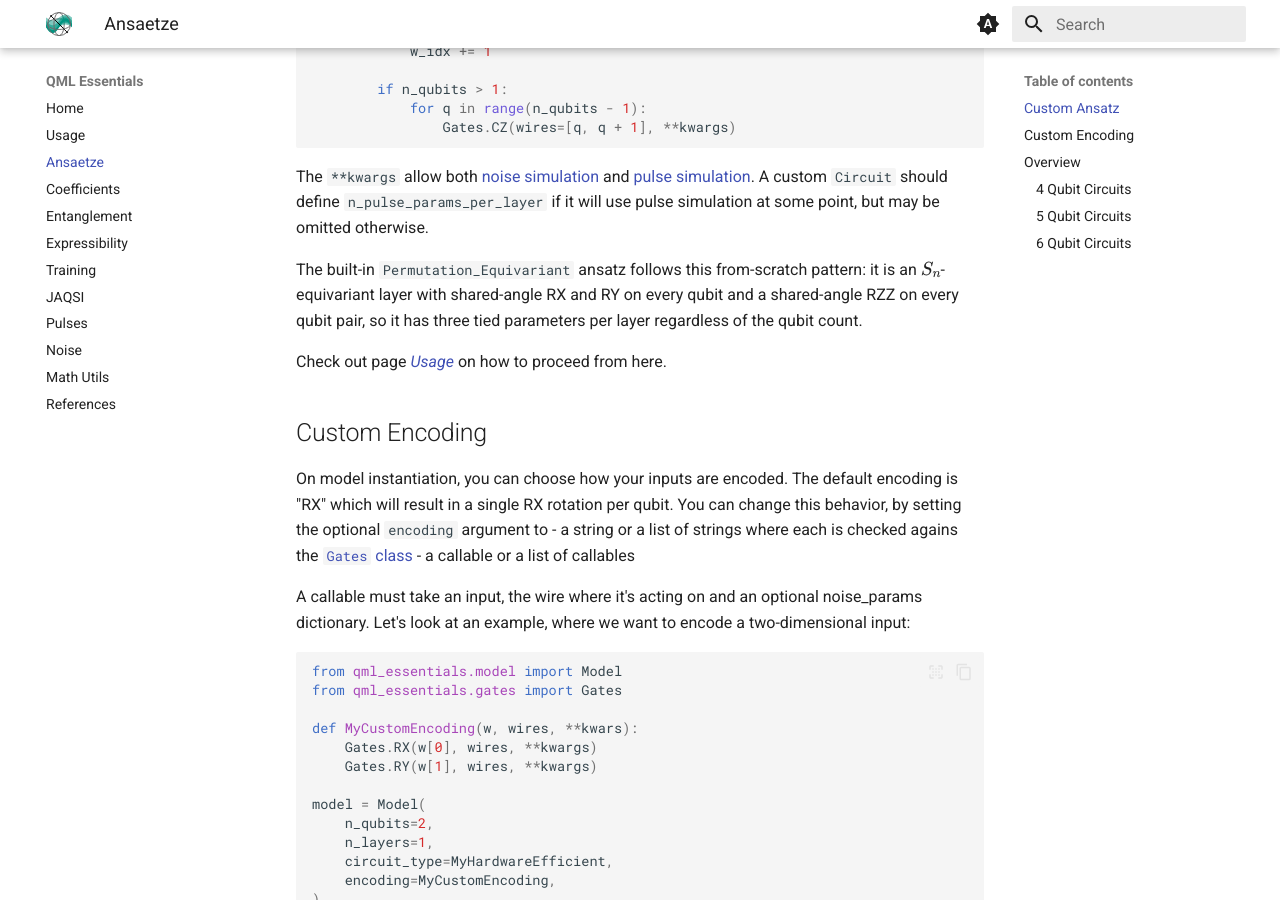
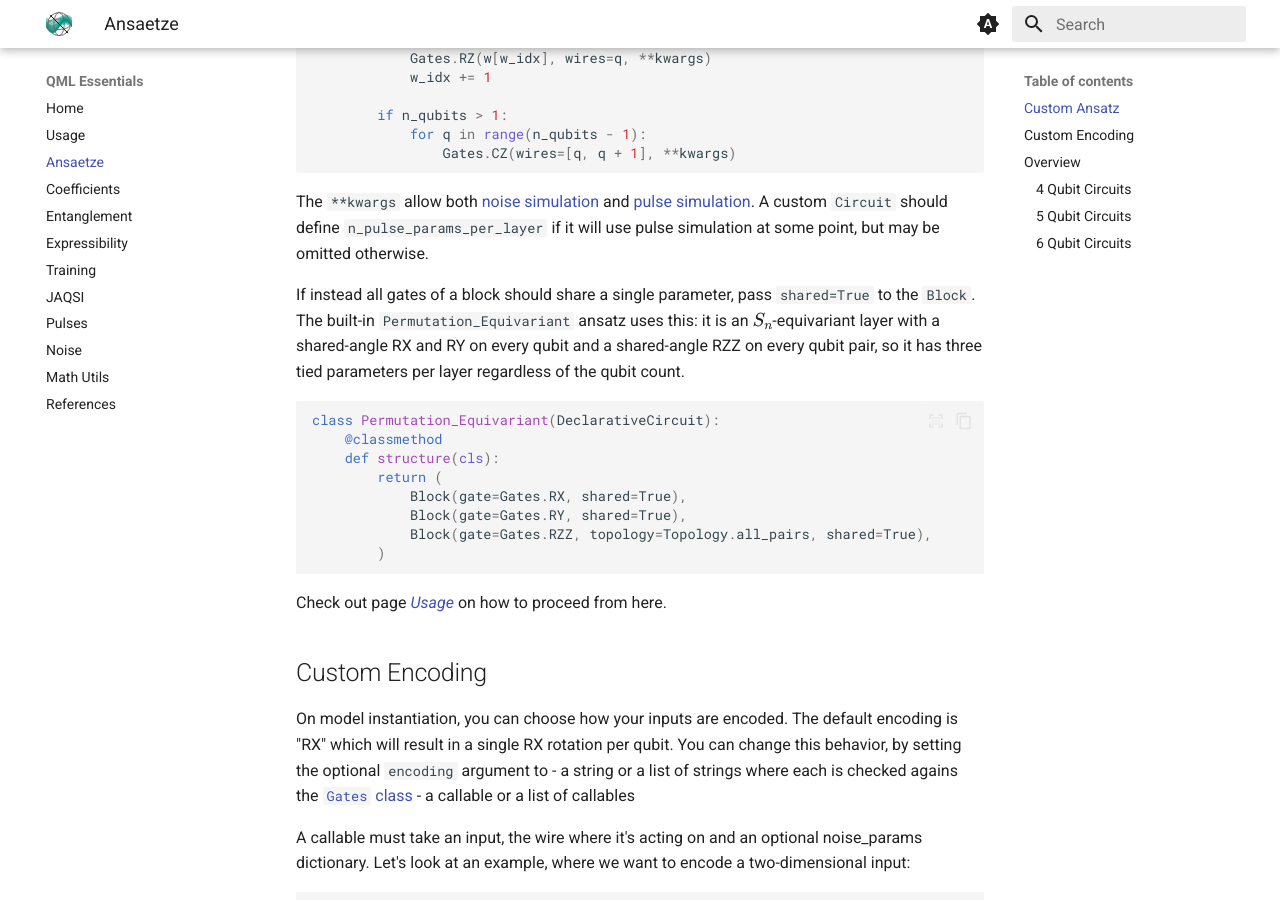
Before and after one commit to cirKITers/qml-essentials, an MkDocs documentation site: the page built from docs/ansaetze.md, in a window 1280 px wide and 900 px high, scrolled down 2124 px. Built offline with MkDocs 1.6.1 and Material for MkDocs 9.7.7, drawn with Linux system fonts in a browser that asks for light colours; emoji names are drawn with the system emoji font; some of the changed text lies outside the part shown.

Commit message:
updated docs
Signed-off-by: Melvin Strobl <lc3267@kit.edu>

````diff
--- a/docs/ansaetze.md
+++ b/docs/ansaetze.md
@@ -20,7 +20,7 @@ To get an overview of all the available Ansaetze, checkout the [references](http
 ## Custom Ansatz
 
 For building the different Ansatzes, we use topology patterns defined in `qml_essentials.topologies`.
-Three patterns are available: `Topology.stairs` (a configurable chain of entangling gates), `Topology.bricks` (a brick-wall pattern) and `Topology.all_to_all` (all qubit pairs).
+Four patterns are available: `Topology.stairs` (a configurable chain of entangling gates), `Topology.bricks` (a brick-wall pattern), `Topology.all_to_all` (every ordered qubit pair) and `Topology.all_pairs` (every unordered qubit pair).
 Several built-in circuits rely on them, e.g. Circuit_5 uses `all_to_all` and Circuit_7 uses `bricks`.
 You can find a list of all the available topologies in the [references](https://cirkiters.github.io/qml-essentials/references/) as well.
 
@@ -107,7 +107,17 @@ class MyHardwareEfficient(Circuit):
 The `**kwargs` allow both [noise simulation](noise.md) and [pulse simulation](pulses.md).
 A custom `Circuit` should define `n_pulse_params_per_layer` if it will use pulse simulation at some point, but may be omitted otherwise.
 
-The built-in `Permutation_Equivariant` ansatz follows this from-scratch pattern: it is an $S_n$-equivariant layer with shared-angle RX and RY on every qubit and a shared-angle RZZ on every qubit pair, so it has three tied parameters per layer regardless of the qubit count.
+If instead all gates of a block should share a single parameter, pass `shared=True` to the `Block`. The built-in `Permutation_Equivariant` ansatz uses this: it is an $S_n$-equivariant layer with a shared-angle RX and RY on every qubit and a shared-angle RZZ on every qubit pair, so it has three tied parameters per layer regardless of the qubit count.
+```python
+class Permutation_Equivariant(DeclarativeCircuit):
+    @classmethod
+    def structure(cls):
+        return (
+            Block(gate=Gates.RX, shared=True),
+            Block(gate=Gates.RY, shared=True),
+            Block(gate=Gates.RZZ, topology=Topology.all_pairs, shared=True),
+        )
+```
 
 Check out page [*Usage*](usage.md) on how to proceed from here.
 
````
